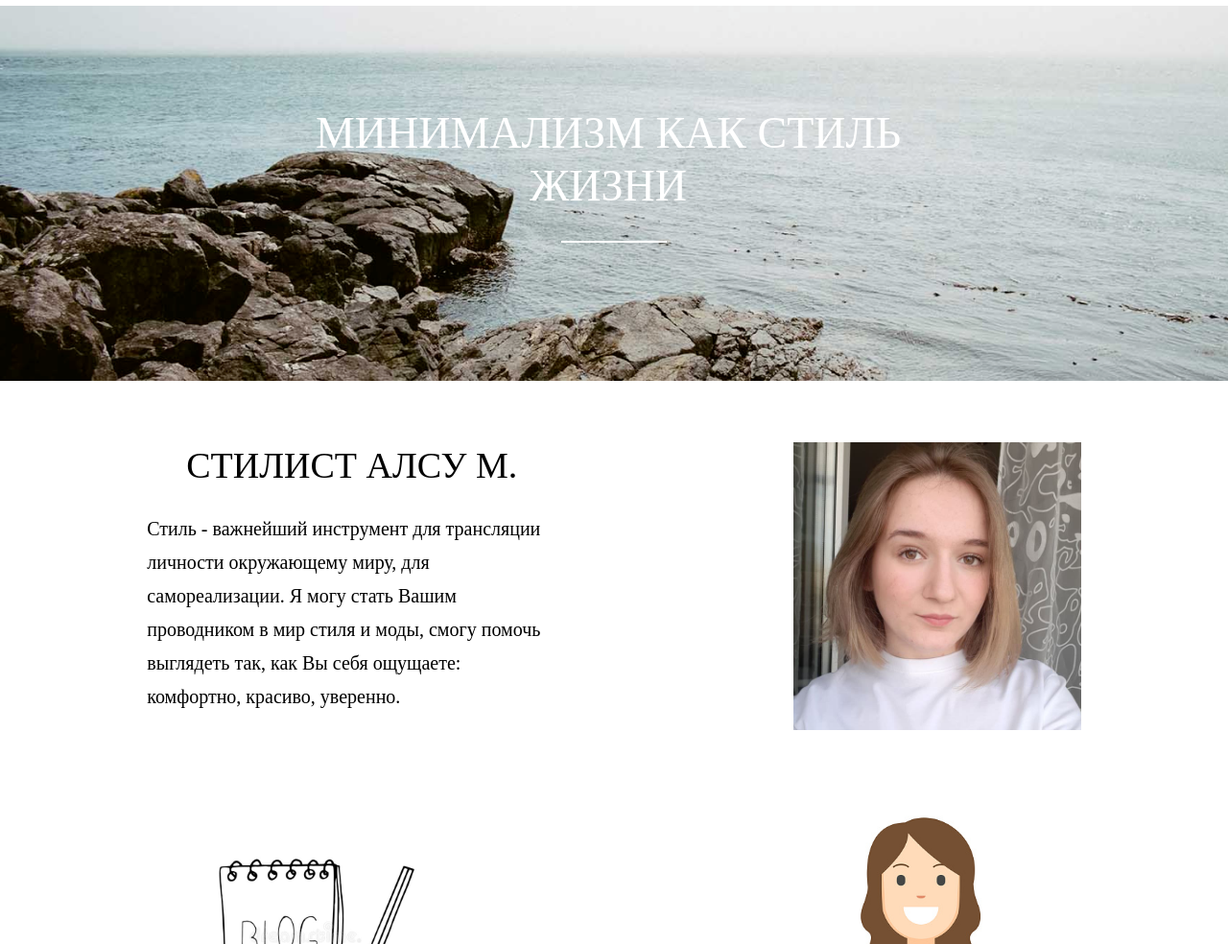
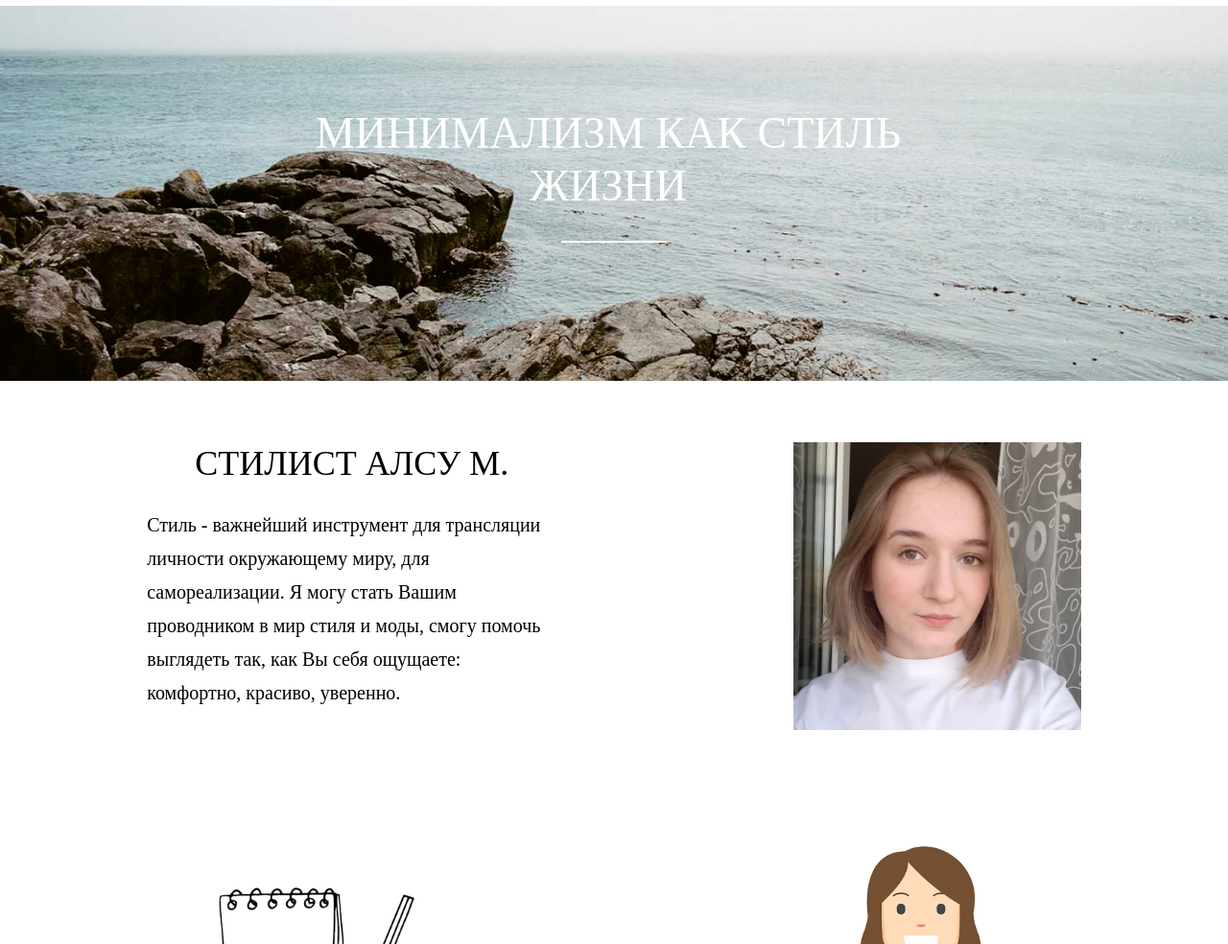
Before and after one commit to alsumukhamedova/Profile, a plain HTML site: page src/index.html in a window 1280 px wide. Shown: the part 116-1100 px from the top of the page at 96% size. Drawn offline with Linux system fonts and the light colour scheme.

Commit message:
bugfixes

```diff
--- a/src/blocks/profile/__heading/profile__heading.css
+++ b/src/blocks/profile/__heading/profile__heading.css
@@ -2,8 +2,8 @@
     font-family: Montserrat, serif;
     font-style: normal;
     font-weight: normal;
-    font-size: 38px;
-    line-height: 48px;
+    font-size: 36px;
+    line-height: 44px;
     text-align: center;
     text-transform: uppercase;
     color: black;
--- a/src/blocks/profile/profile.css
+++ b/src/blocks/profile/profile.css
@@ -3,6 +3,6 @@
     display: flex;
     flex-direction: row;
     justify-content: space-around;
-    height: 300px;
+    height: 330px;
     padding: 60px 30px;
 }
```
